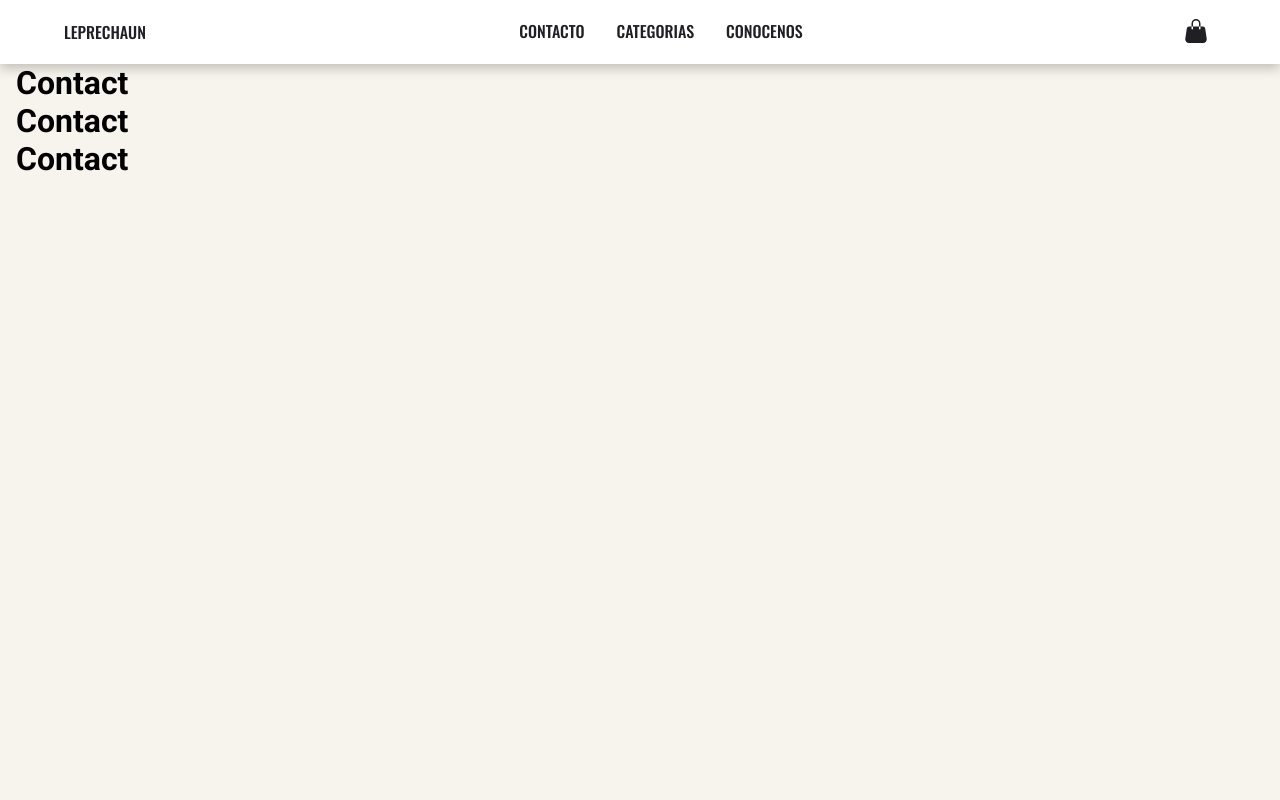
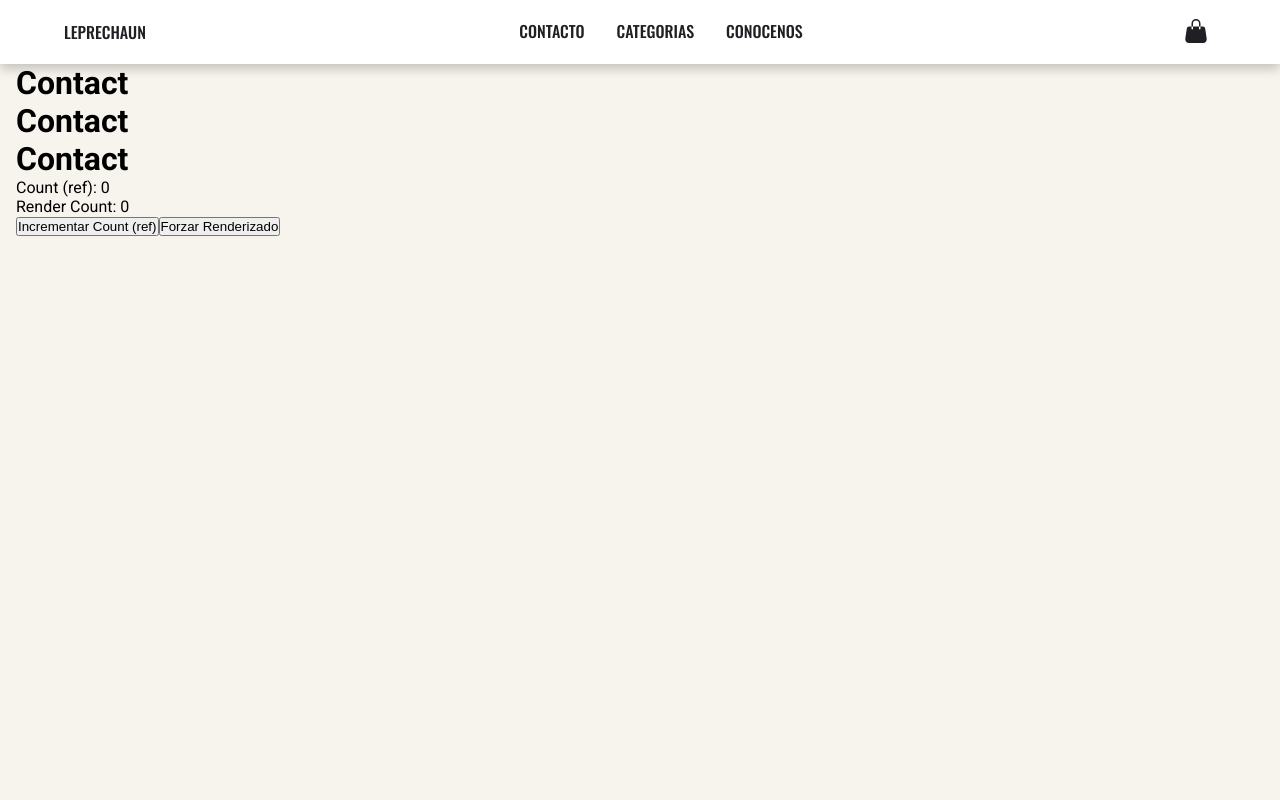
Before and after one commit to FrancooChaparro/leprechaun-web, a Next.js app: page /Contact in a window 1280 px wide. Shown: the top 800 px of the page. Built offline with nearby package versions, Linux system fonts and the light colour scheme.

Commit message:
initial day

```diff
--- a/app/(routes)/Contact/page.tsx
+++ b/app/(routes)/Contact/page.tsx
@@ -1,12 +1,29 @@
-import React from "react";
+"use client"
+import React, { useRef, useState } from 'react';
 import styles from "./contact.module.css"
+const Contact = () => {
+  const countRef = useRef(0); // Almacena un valor que no provoca re-renderización
+  const [renderCount, setRenderCount] = useState(0);
 
-const Contact = () => {
+  const incrementCount = () => {
+      countRef.current++; // Incrementa el valor referenciado
+      console.log(`Count (ref): ${countRef.current}`);
+  };
+
+  const forceRender = () => {
+      setRenderCount(prev => prev + 1); // Fuerza un renderizado
+  };
   return (
     <div className={styles["container-contact"]}>
       <h1>Contact</h1>
       <h1>Contact</h1>
       <h1>Contact</h1>
+      <div>
+            <p>Count (ref): {countRef.current}</p>
+            <p>Render Count: {renderCount}</p>
+            <button onClick={incrementCount}>Incrementar Count (ref)</button>
+            <button onClick={forceRender}>Forzar Renderizado</button>
+        </div>
     </div>
   );
 };
--- a/app/(routes)/shoop/[slug]/page.tsx
+++ b/app/(routes)/shoop/[slug]/page.tsx
@@ -64,7 +64,7 @@ export default function Page({ params }: { params: { slug: string } }) {
           {Productos.length &&
               Productos.map((e) => {
                 return (
-                  <ProductCard key={e.id} name={e.name} price={e.price} image={e.image} description={e.description} compose={e} />
+                  <ProductCard key={e.id} amount={e.amount} id={e.id} name={e.name} price={e.price} image={e.image} description={e.description} compose={e} />
                 );
               })}
           </div>
--- a/components/banner/Banner.tsx
+++ b/components/banner/Banner.tsx
@@ -6,13 +6,13 @@ import { BannerButton }  from '../button-banner/ButtonBanner';
 export const Banner = () => {
   return (
     <div className={styles["container-background"]}>
-     <Image
+     {/* <Image
         src="/images/taos.jpg"
         alt="banner"
         fill
         loading="lazy"
-      />
-      {/* <video className={styles["video"]} autoPlay muted loop poster="/images/taos.jpg" src="/images/te.mp4"></video> */}
+      />  */}
+      <video className={styles["video"]} autoPlay muted loop poster="/images/taos.jpg" src="/images/te.mp4"></video>
       <div className={styles["container-btn"]}>
       <BannerButton />
       </div>
--- a/models/api.ts
+++ b/models/api.ts
@@ -21,7 +21,9 @@ const api = {
                 description,
                 image,
                 price: parseInt(price),
-                amount: parseInt(amount)
+                amount: parseInt(amount),
+                unitPrice: 10,
+                stock: 10,
               };
             });
         });
```
Also changed, not shown: components/product-card/ProductCard.tsx (+22 -18 lines).
